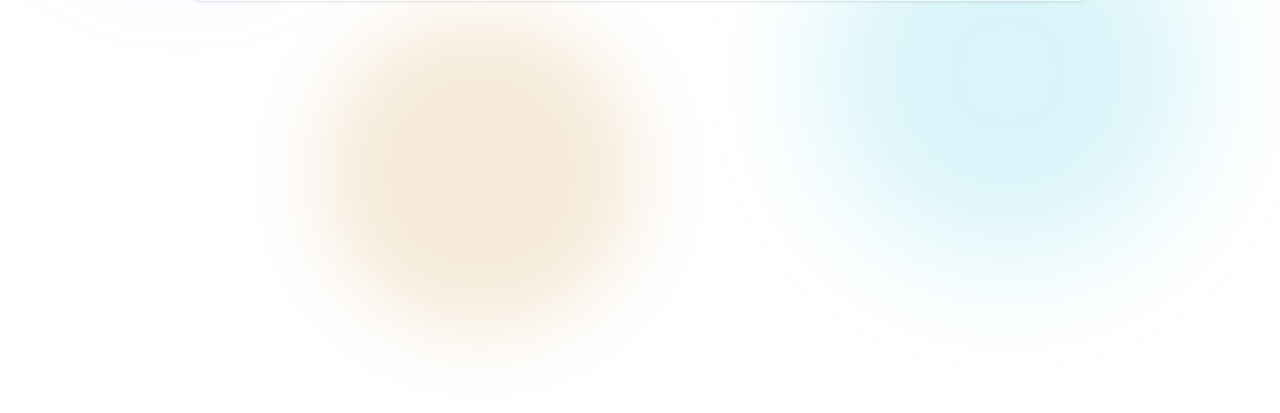
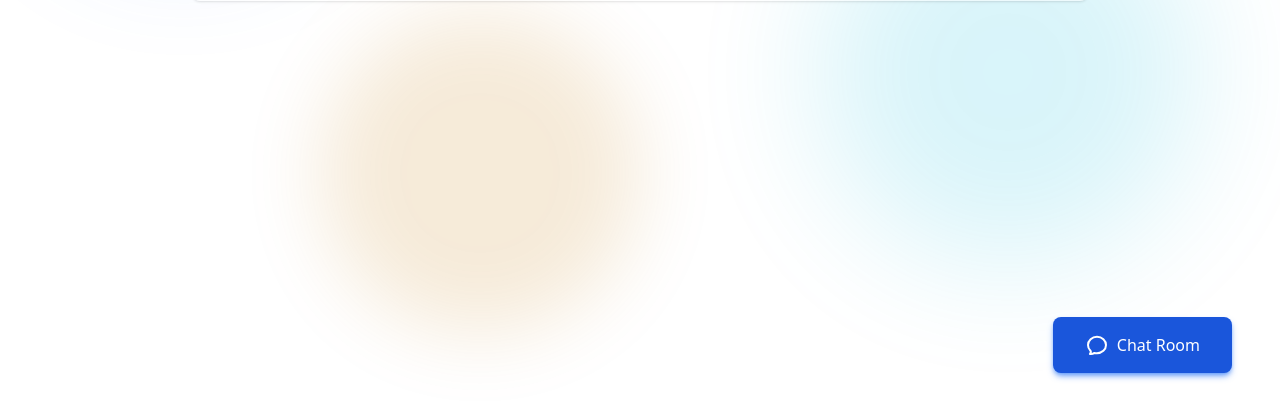
Before and after one commit to Jx1126/awd-final, a Django app: page /user/chat/ in a window 1280 px wide. Shown: the part 387-800 px from the top of the page. Run offline with Django 5.2, Linux system fonts and the light colour scheme; the visitor is signed in with stand-in values (Sample User, id 1); style sheets or scripts are compiled from the project's sources; parts of the project's set-up code (start-up, migrations or seed data) failed here and were passed over; some libraries are stand-ins or nearby versions.

Commit message:
feat(user): add chat room button for authenticated users

```diff
--- a/elearning/templates/base.html
+++ b/elearning/templates/base.html
@@ -52,7 +52,6 @@
       {% endfor %}
     </div>
   {% endif %}
-
 
   {% comment %} Header Navigation Bar {% endcomment %}
   <header>
@@ -154,6 +153,14 @@
     <div class="absolute bottom-20 left-1/4 w-80 h-80 bg-yellow-500 rounded-full blur-2xl opacity-15"></div>
   </div>
 
+  {% comment %} Message Button {% endcomment %}
+  {% if user.is_authenticated %}
+    <a href="/user/chat/" class="fixed right-10 bottom-10 text-white bg-blue-700 hover:bg-blue-800 focus:ring-4 focus:outline-none focus:ring-blue-300 font-medium rounded-lg shadow-md shadow-blue-500/70 text-md px-8 py-4 z-100 transition ease-in-out text-center inline-flex items-center me-2 dark:bg-blue-600 dark:hover:bg-blue-700">
+      <svg xmlns="http://www.w3.org/2000/svg" fill="none" viewBox="0 0 24 24" stroke-width="2" stroke="currentColor" class="size-6 me-2"><path stroke-linecap="round" stroke-linejoin="round" d="M12 20.25c4.97 0 9-3.694 9-8.25s-4.03-8.25-9-8.25S3 7.444 3 12c0 2.104.859 4.023 2.273 5.48.432.447.74 1.04.586 1.641a4.483 4.483 0 0 1-.923 1.785A5.969 5.969 0 0 0 6 21c1.282 0 2.47-.402 3.445-1.087.81.22 1.668.337 2.555.337Z" /></svg>
+      Chat Room
+    </a>
+  {% endif %}
+
   {% comment %} Main contents {% endcomment %}
   <main class="mx-10 sm:mx-24 md:mx-36 lg:mx-48">
     {% block content %}
```
Lines whose indentation alone changed are shown as unchanged.
